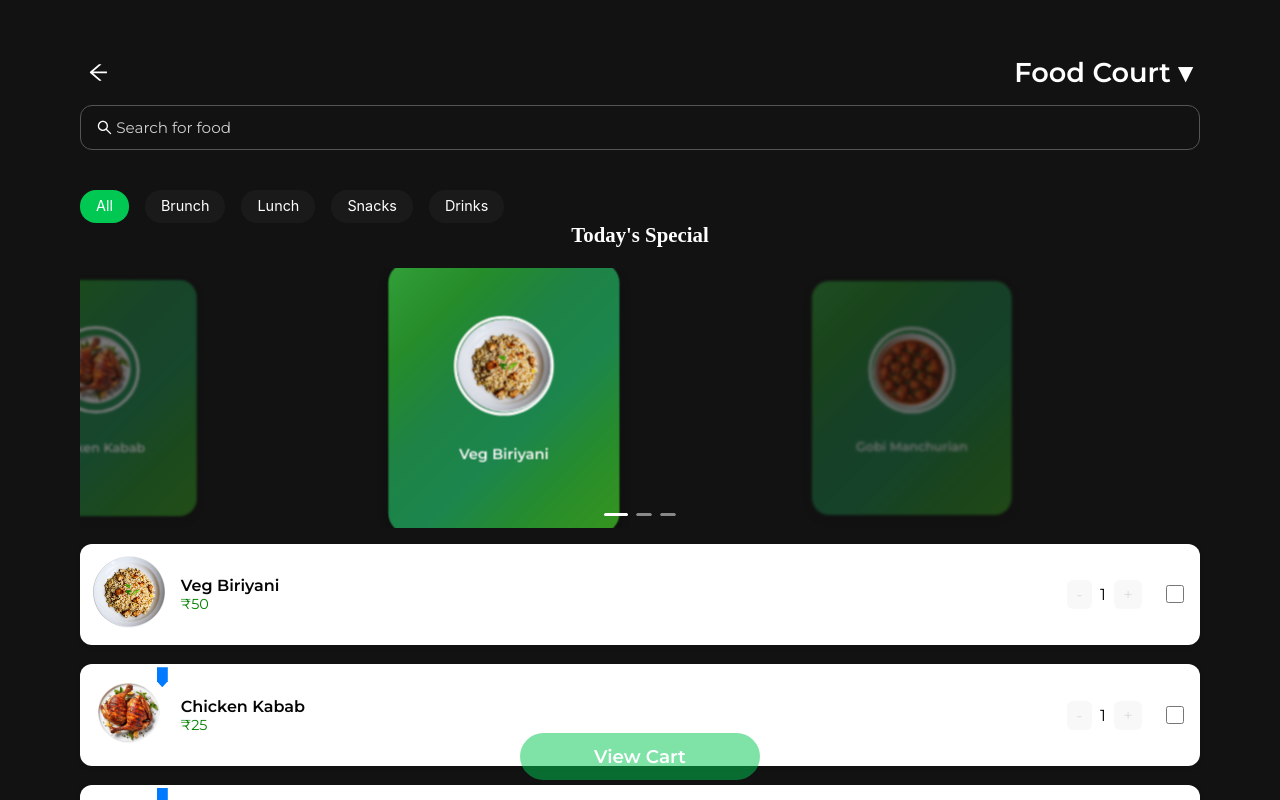
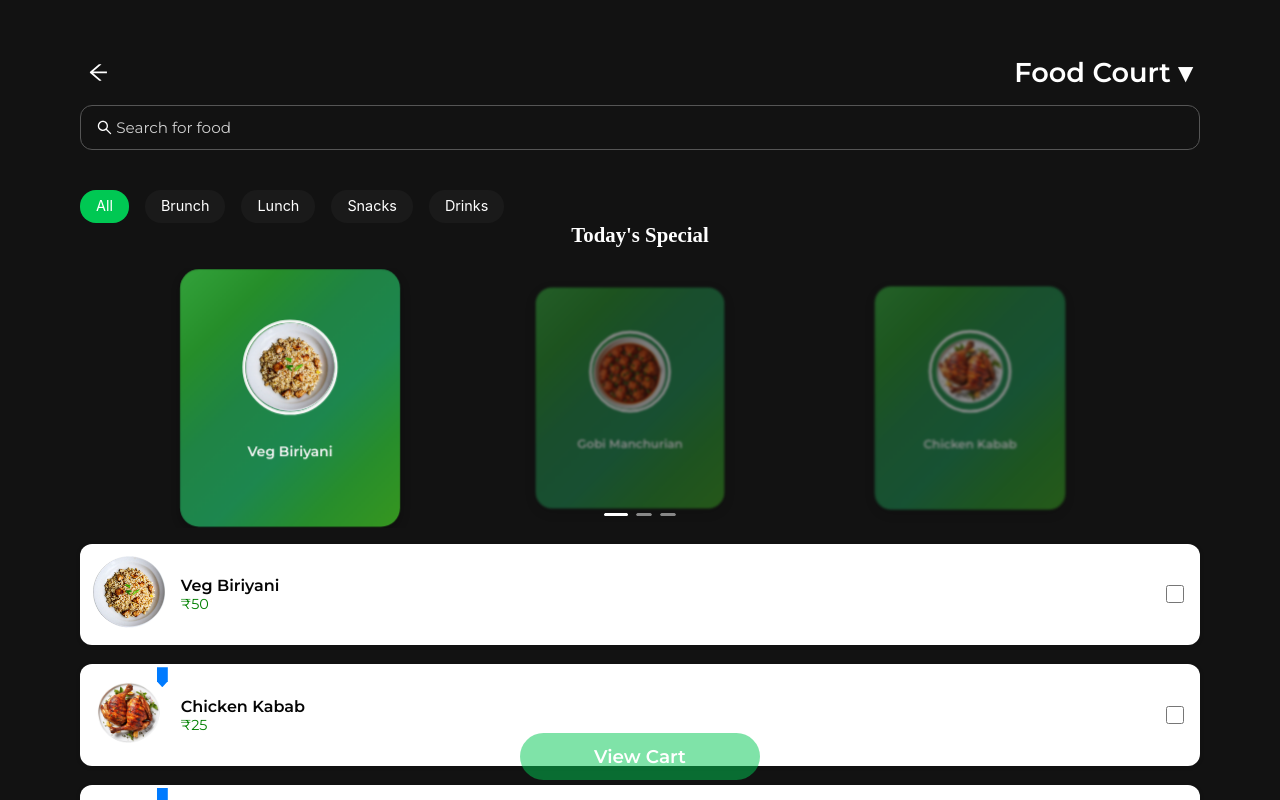
Before and after one commit to akhilakottary/Afc, a React (Vite) app: page /fc-menu in a window 1280 px wide. Built offline with nearby package versions, Linux system fonts and the light colour scheme; a web font is replaced by a local one.

Commit message:
fix(ui): token checkboxes disabled, bookmark consistency, shared ui items fixes

```diff
--- a/src/features/user-dashboard/components/food-item-card.tsx
+++ b/src/features/user-dashboard/components/food-item-card.tsx
@@ -66,7 +66,7 @@ const FoodItemCard = ({
         <div className="food-price">₹{price}</div>
       </div>
 
-      <div className={`food-quantity ${isSelected ? '' : 'disabled'}`}>
+      <div className={`food-quantity ${isSelected ? '' : 'disabled'}`} style={{ visibility: isSelected ? 'visible' : 'hidden' }}>
         <button onClick={handleDecrease} disabled={!isSelected}>-</button>
         <span>{qty}</span>
         <button onClick={handleIncrease} disabled={!isSelected}>+</button>
--- a/src/features/user-dashboard/components/menu-carousel.css
+++ b/src/features/user-dashboard/components/menu-carousel.css
@@ -40,8 +40,8 @@
   );
   padding: 1rem;
   box-shadow: 0 4px 12px rgba(0, 0, 0, 0.3);
-  transform: scale(0.9);
-  opacity: 0.4;
+  transform: scale(0.85);
+  opacity: 0.5;
   filter: blur(1.5px);
   transition: all 0.4s ease;
   display: flex;
@@ -52,7 +52,7 @@
 
 /* Highlight center slide */
 .carousel-container .slick-center .carousel-card {
-  transform: scale(1.05);
+  transform: scale(1);
   opacity: 1;
   filter: none;
   z-index: 999;
--- a/src/features/user-dashboard/components/menu-carousel.tsx
+++ b/src/features/user-dashboard/components/menu-carousel.tsx
@@ -21,19 +21,20 @@ const SpecialCarousel = ({ items }: Props) => {
         dots
         className="carousel-container"
         centerMode
-        slidesToShow={2.5}
+        slidesToShow={3}
         autoplaySpeed={1500}
         responsive={[
           {
             breakpoint: 9999, // large screens
             settings: {
-              slidesToShow: 2.5,
+              slidesToShow: 3,
             },
           },
           {
             breakpoint: 768, // tablets and below
             settings: {
-              slidesToShow: 2.6,
+              slidesToShow: 1,
+              centerPadding: '60px',
             },
           },
         ]}
--- a/src/pages/user/token-page.tsx
+++ b/src/pages/user/token-page.tsx
@@ -86,11 +86,12 @@ const TokenPage = () => {
               checked={deliveredStatus[item.id] || false}
               onChange={(e) => handleDeliveryCheck(item.id, e.target.checked)}
               className="delivery-checkbox"
+              disabled
             />
 
-            {/* Show bookmark before savoury items */}
+            {/* Show bookmark before bookmarked items */}
             <div className="item-name-wrapper">
-              {cartType === 'savoury' && <div className="bookmark" />}
+              {item.isBookmarked && <div className="bookmark" />}
               <span className="item-name">{item.name}</span>
             </div>
 
```
